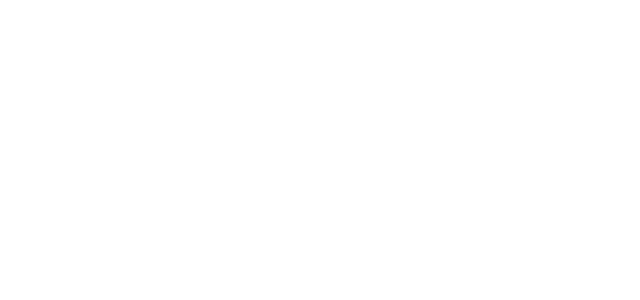
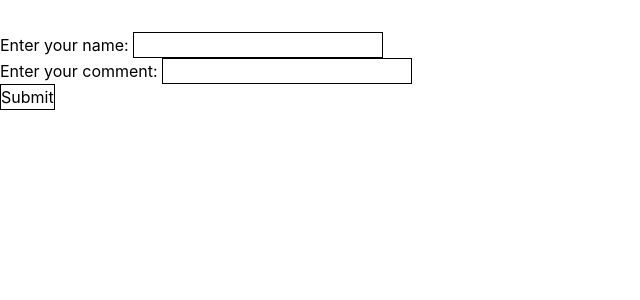
Before and after one commit to wedinc/fortune-island, a React (Create React App) app: page /contact in a window 1280 px wide. Shown: the top 300 px of the page, without its empty margins (0-640 px from the left). Built offline with nearby package versions, Linux system fonts and the light colour scheme.

Commit message:
add color

```diff
--- a/src/pages/Contact.jsx
+++ b/src/pages/Contact.jsx
@@ -1,11 +1,45 @@
-// こちらは、/contact 会社へのお問い合わせページです。
+//こちらは、/contact 会社へのお問い合わせページです。
 
-// import { Button } from "../components/Button";
-// import { Image } from "../components/Image";
-// import { useNavigate } from "react-router-dom";
+import { Button } from "../components/Button";
+import { Image } from "../components/Image";
+import { useNavigate } from "react-router-dom";
 
 export default function Contact() {
-  // const navigate = useNavigate();
+  const navigate = useNavigate();
 
-  return <div></div>;
+  return (
+    <form action="" method="get" className="max-w-wd mx-auto mt-8">
+      <div className="text-saddlebrow">
+        <label htmlFor="name">Enter your name: </label>
+        <input
+          type="text"
+          name="name"
+          id="name"
+          className="border border-indigo-600"
+        />
+      </div>
+      <div className=".py-2">
+        <label htmlFor="comment">Enter your comment: </label>
+        <input
+          type="text"
+          name="comment"
+          id="comment"
+          className="border border-indigo-600"
+        />
+      </div>
+      <div className="text-saddlebrow">
+        <input
+          type="submit"
+          value="Submit"
+          className="border border-indigo-600"
+        />
+      </div>
+    </form>
+    // <input
+    //   className="border border-indigo-600"
+    //   type="text"
+    //   name="name"
+    //   id="name"
+    // />
+  );
 }
--- a/tailwind.config.js
+++ b/tailwind.config.js
@@ -4,6 +4,13 @@
 module.exports = {
   content: ["./src/**/*.{html,js,jsx}"],
   theme: {
+    colors: {
+      sienna: "#a0522d",
+      maroon: "#8000000",
+      "light-salmon": "#ffa07a",
+      saddlebrown: "#8b4713",
+    },
+
     extend: {},
   },
   plugins: [],
```
